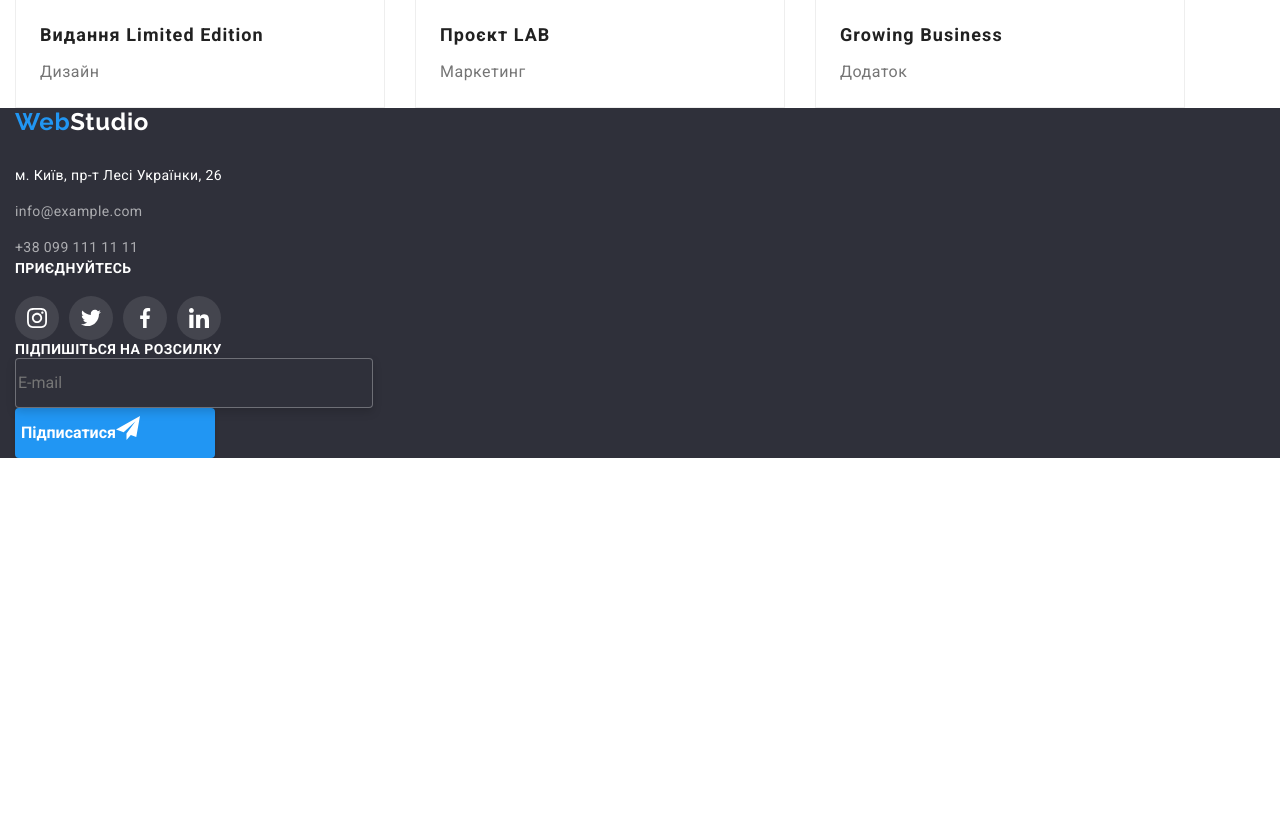
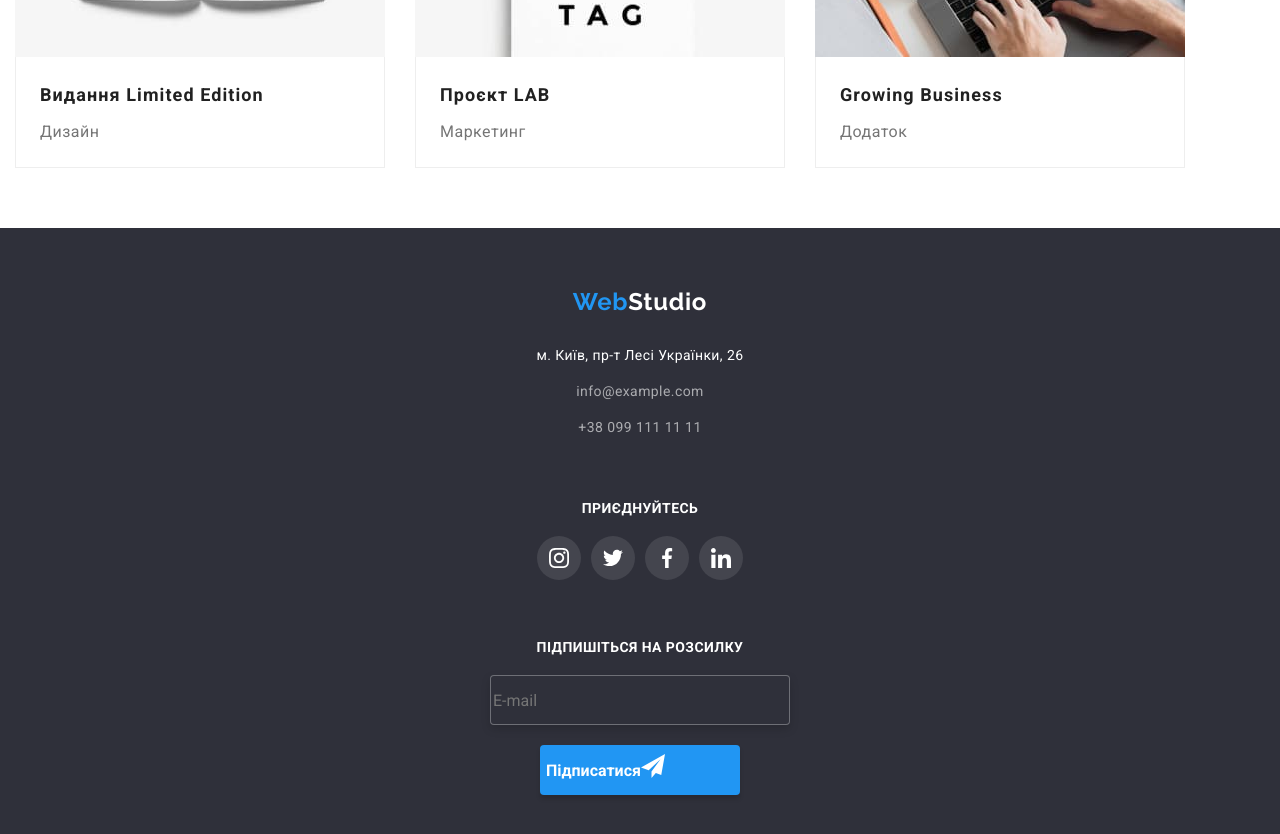
Before and after one commit to IrinaPost12/goit-markup-hw-08, a plain HTML site: page portfolio.html in a window 1280 px wide. Shown: the part 1336-2170 px from the top of the page. Before the commit the page ends 1794 px from the top, so only its background shows below. Drawn offline with nearby package versions, Linux system fonts and the light colour scheme.

Commit message:
ДЗ_8_верстка (без хедера і модального)

```diff
--- a/css/desktop.css
+++ b/css/desktop.css
@@ -83,7 +83,7 @@
     }
 
     .footer-container {
-        width: 565px;
+        width: 1200px;
         display: flex;
         align-items: baseline;
         flex-direction: row;
@@ -109,7 +109,6 @@
     }
 
     .footer {
-        /* width: 231px; */
         display: flex;
         align-items: flex-start;
     }
@@ -119,7 +118,6 @@
     }
 
     .footer-networks-section {
-        margin-left: 70px;
         margin-right: 93px;
     }
 
@@ -131,7 +129,6 @@
 
     .appeal {
         display: flex;
-        /* flex-direction: column; */
         justify-content: flex-start;
         align-items: flex-start;
     }
--- a/css/mobile.css
+++ b/css/mobile.css
@@ -4,14 +4,14 @@
     }
 
     .section {
-        padding-top: 60px;
-        padding-bottom: 60px;
+        /* padding-top: 60px;
+        padding-bottom: 60px; */
         max-width: 450px;
     }
 
     .hero {
         max-width: 480px;
-        padding: 118px 0;
+        /* padding: 118px 0; */
     }
     .hero-title {
         font-size: 26px;
@@ -35,9 +35,9 @@
         display: block;
     }
 
-    .team-section-title {
+    /* .team-section-title {
         margin-bottom: 30px;
-    }
+    } */
 
     .team-image {
         width: 100%;
@@ -47,50 +47,43 @@
         display: block;
     }
 
-    .team-list .team-card + .team-card {
+    /* .team-list .team-card + .team-card {
         margin-bottom: 30px;
-    }
+    } */
 
-    .team-card:not(:last-child) {
+    /* .team-card:not(:last-child) {
         margin-bottom: 30px;
-    }
+    } */
 
     .team-about {
         padding-bottom: 24px;
     }
 
-    .clients-list {
-        /* width: 450px; */
+    /* .clients-list {
+        width: 450px;
         flex-wrap: wrap;
-        /* flex-grow: 1; */
-        /* margin-left: auto;
-        margin-right: auto; */
-    }
+        flex-grow: 1;
+        margin-left: auto;
+        margin-right: auto;
+    } */
 
-    .clients-list> .clients-box {
+    /* .clients-list> .clients-box {
         margin-right: 30px;
         margin-bottom: 30px;
-        /* flex-basis: calc(100% / 2 - 30px); */
+        flex-basis: calc(100% / 2 - 30px);
         width: calc((100% - 30px) / 2);
-    }
+    } */
 
     /* .clients-item {
         width: 210px;
     } */
 
-    .clients-box:nth-child(2n) {
+    /* .clients-box:nth-child(2n) {
         margin-right: 0px;
-    }
-
-    .clients-box:nth-last-child(-n + 2) {
-        margin-bottom: 0px;
-    }
-    /* .clients-list .clients-box + .clients-box {
-        margin-left: 30px;
     } */
 
-    /* .clients-item {
-        width: 210px;
+    /* .clients-box:nth-last-child(-n + 2) {
+        margin-bottom: 0px;
     } */
 
     .footer-container {
@@ -99,47 +92,46 @@
         align-items: center;
     }
 
-    .footer-logo {
-        display: flex;
-        /* flex-direction: column; */
-        align-items: center;
-        justify-content: center;
-    }
-
-    .footer-logo-container {
+    /* .footer-logo-container {
         width: 232px;
         margin-right: auto;
         margin-left: auto;
-    }
+    } */
 
-    .footer {
+    /* .footer {
         display: flex;
         flex-direction: column;
         align-items: center;
-    }
+    } */
 
-    .footer-networks-section {
+    /* .footer-networks-section {
         display: flex;
         flex-direction: column;
         align-items: center;
         margin-top: 60px;
         margin-bottom: 60px;
-    }
+        margin-left: 70px;
+        margin-right: 93px;
+    } */
 
-    .appeal {
+    /* .appeal {
         display: flex;
         flex-direction: column;
         align-items: center;
+    } */
+
+    .appeal-input {
+        width: 358px;
     }
 
-    .appeal-input-button {
+    /* .appeal-input-button {
         display: flex;
         flex-direction: column;
         align-items: center;
-    }
+    } */
 
     .submit-button {
-        margin-top: 20px;
+        /* margin-top: 20px; */
         padding-left: 31px;
         padding-top: 10px;
         padding-bottom: 10px;
--- a/css/styles.css
+++ b/css/styles.css
@@ -64,6 +64,8 @@ p {
   max-width: 1600px; */
   margin-left: auto;
   margin-right: auto;
+  padding-top: 60px;
+  padding-bottom: 60px;
 }
 
 nav {
@@ -200,6 +202,7 @@ nav {
 .hero {
   /* padding: 200px 0; */
   /* max-width: 1600px; */
+  padding: 118px 0;
   margin-left: auto;
   margin-right: auto;
   align-items: center;
@@ -354,9 +357,17 @@ nav {
   background: var(--grey-background-color);
 }
 
-/* .team-section-title {
-  margin-bottom: 50px;
-} */
+.team-list .team-card+.team-card {
+  margin-bottom: 30px;
+}
+
+.team-card:not(:last-child) {
+  margin-bottom: 30px;
+}
+
+.team-section-title {
+  margin-bottom: 30px;
+}
 
 /* .team-list {
   display: flex;
@@ -455,11 +466,27 @@ nav {
 .clients-list {
   display: flex;
   align-items: center;
+  flex-wrap: wrap;
 }
 
 .clients-box {
   /* width: 170px; */
   height: 92px;
+}
+
+.clients-list>.clients-box {
+  margin-right: 30px;
+  margin-bottom: 30px;
+  /* flex-basis: calc(100% / 2 - 30px); */
+  width: calc((100% - 30px) / 2);
+}
+
+.clients-box:nth-child(2n) {
+  margin-right: 0px;
+}
+
+.clients-box:nth-last-child(-n + 2) {
+  margin-bottom: 0px;
 }
 
 .clients-item {
@@ -495,9 +522,15 @@ nav {
 
 .footer-logo-container {
   flex-grow: 1;
+  width: 232px;
+  margin-right: auto;
+  margin-left: auto;
 }
 
 .footer-logo {
+  display: flex;
+  align-items: center;
+  justify-content: center;
   color: var(--primary-white-color);
   font-family: Raleway;
   font-weight: 700;
@@ -507,6 +540,9 @@ nav {
 }
 
 .footer {
+  display: flex;
+  flex-direction: column;
+  align-items: center;
   margin-top: 28px;
 }
 
@@ -516,8 +552,13 @@ nav {
 
 .footer-networks-section {
   width: 206px;
-  /* margin-left: 70px;
-  margin-right: 93px; */
+  display: flex;
+  flex-direction: column;
+  align-items: center;
+  margin-top: 60px;
+  margin-bottom: 60px;
+  margin-left: auto;
+  margin-right: auto;
 }
 
 .footer-social-networks-list {
@@ -596,8 +637,14 @@ nav {
   fill: var(--primary-white-color);
 }
 
+.appeal {
+  display: flex;
+  flex-direction: column;
+  align-items: center;
+}
+
 .appeal-input {
-  width: 358px;
+  width: 300px;
   height: 50px;
   border: 1px solid rgba(255, 255, 255, 0.3);
   box-sizing: border-box;
@@ -606,6 +653,12 @@ nav {
   background: var(--hero-background-color);
   transition: border-color, var(--primary-white-color),
     var(--animation-duration) var(--timing-function);
+}
+
+.appeal-input-button {
+  display: flex;
+  flex-direction: column;
+  align-items: center;
 }
 
 .appeal-input:hover,
@@ -647,6 +700,7 @@ nav {
   letter-spacing: 0.06 em;
   color: var(--primary-white-color);
   cursor: pointer;
+  margin-top: 20px;
   /* padding-left: 29px;
   padding-top: 10px;
   padding-bottom: 10px; */
```
